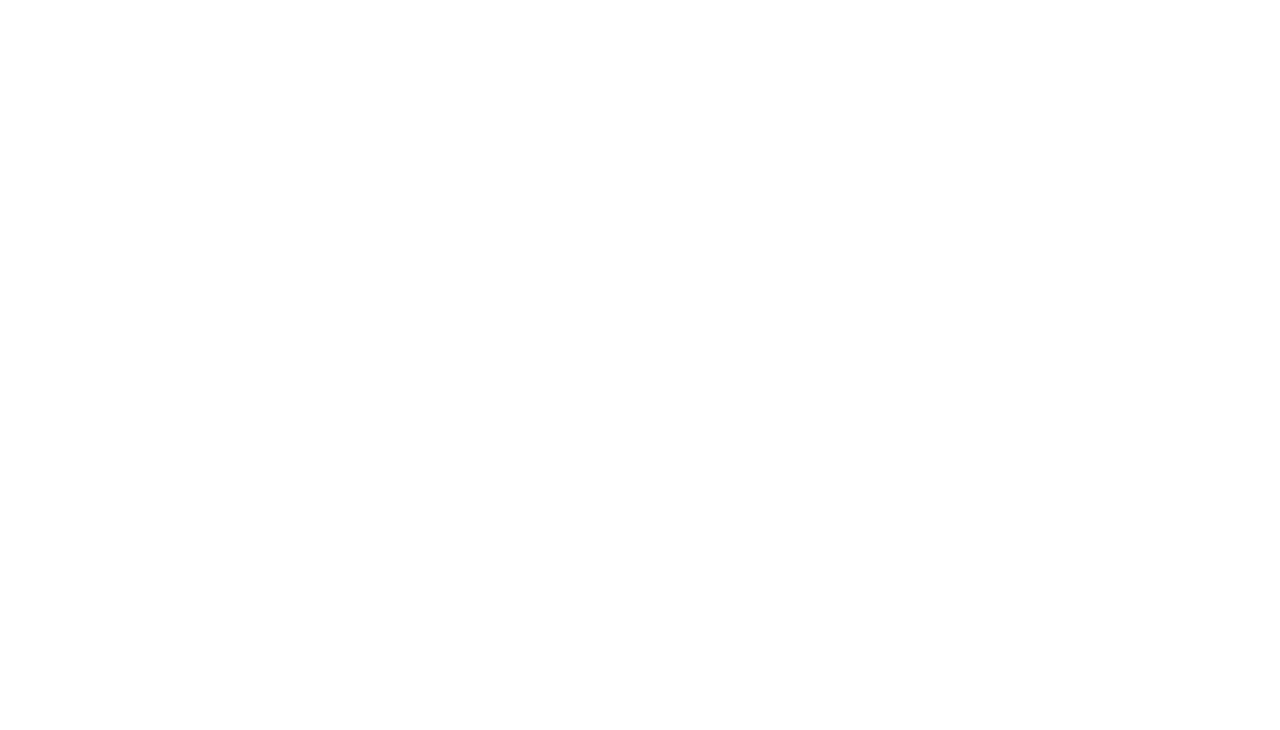
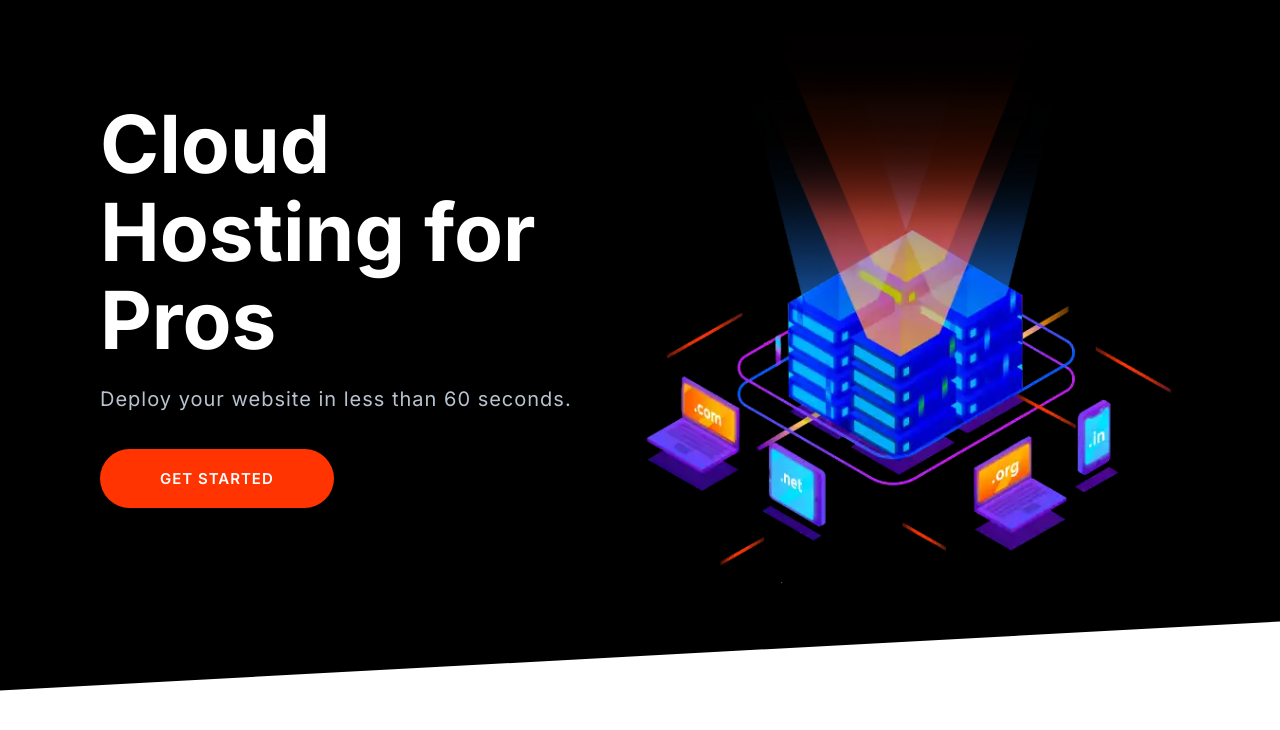
Before and after one commit to the-siavash/moshify, a plain HTML site: page index.html in a window 1280 px wide. Drawn offline with Linux system fonts and the light colour scheme.

Commit message:
Create hero section and optimize the image in it.

```diff
--- a/css/style.css
+++ b/css/style.css
@@ -35,6 +35,7 @@ h2,
 h3 {
   color: var(--color-headings);
   margin-bottom: 1rem;
+  line-height: 1.1;
 }
 
 h1 {
@@ -679,7 +680,7 @@ a {
   margin: 0 auto;
 }
 
-/* navigation bar */
+/* navigation bar section */
 
 .nav {
   background-color: #111;
@@ -742,3 +743,42 @@ a {
     border: 0;
   }
 }
+
+/* hero section */
+
+.hero {
+  clip-path: polygon(0% 0%, 100% 0%, 100% 90%, 0% 100%);
+}
+
+.hero__image {
+  width: 100%;
+  object-fit: cover;
+}
+
+.hero__heading {
+  font-size: 6rem;
+}
+
+.hero__description {
+  font-size: 2rem;
+  letter-spacing: 1px;
+  color: #b9c3cf;
+  margin: 2rem 0 5rem;
+}
+
+@media screen and (min-width: 768px) {
+  .hero {
+    padding-top: 0;
+  }
+
+  .hero__content {
+    text-align: left;
+    align-self: center;
+  }
+}
+
+@media screen and (min-width: 1024px) {
+  .hero__heading {
+    font-size: 8rem;
+  }
+}
--- a/index.html
+++ b/index.html
@@ -17,7 +17,34 @@
   </head>
   <body>
 
-
+    <section class="block block--dark block--skewed-left hero">
+      <div class="container grid grid--cols-2">
+        <header class="block__header hero__content">
+          <h2 class="block__heading hero__heading">Cloud Hosting for Pros</h2>
+          <p class="hero__description">
+            Deploy your website in less than 60 seconds.
+          </p>
+          <a href="#" class="btn btn--accent btn--stretched">get started</a>
+        </header>
+        <picture>
+          <source
+            type="image/webp"
+            srcset="
+              assets/images/banner@1x.webp 1x,
+              assets/images/banner@2x.webp 2x
+            "
+          />
+          <source
+            type="image/png"
+            srcset="
+              assets/images/banner.png 1x,
+              assets/images/banner@2x.png 2x
+            "
+          />
+          <img class="hero__image" src="assets/images/banner.png" alt="" />
+        </picture>
+      </div>
+    </section>
 
     <script src="js/script.js"></script>
   </body>
```
Also changed, not shown: components/hero.html (added, +25 -0 lines), assets/images/banner.png, assets/images/banner@1x.webp (added), assets/images/banner@2x.webp (added), components/navbar.html (renamed from blocks/navbar.html).
